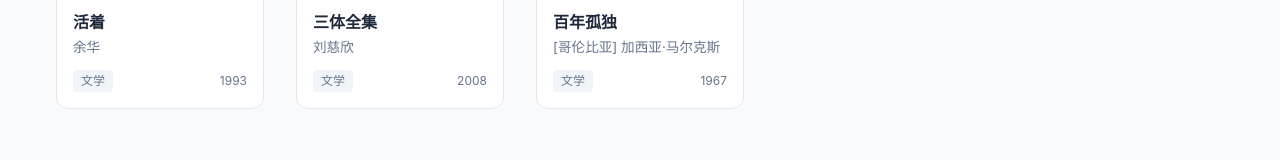
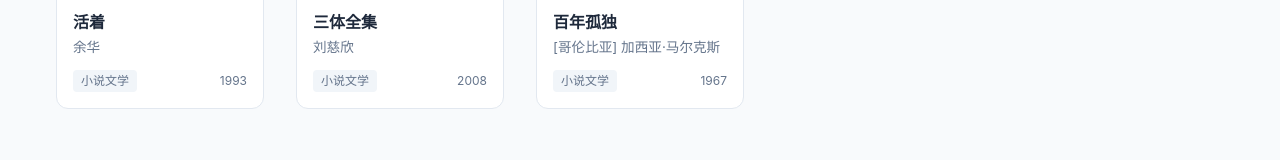
Before and after one commit to oldbaiyang/qifeibook, a React (Vite) app: page / in a window 1280 px wide. Shown: the part 938-1098 px from the top of the page. Built offline with nearby package versions, Linux system fonts and the light colour scheme.

Commit message:
fix: 修复书籍封面URL和分类标签
- 补全封面图片URL中缺失的书名部分
- 将分类从'文学'改为'小说文学'

```diff
--- a/src/data/mockData.js
+++ b/src/data/mockData.js
@@ -133,9 +133,9 @@ export const books = [
     author: "余华",
     authorDetail: "余华,当代著名作家,中国先锋文学代表人物",
     year: "1993",
-    cover: "https://img.aqifei.top/img/2026/01/002_",
+    cover: "https://img.aqifei.top/img/2026/01/002_活着",
     description: "地主少爷富贵嗜赌成性,终于赌光了家业一贫如洗。穷困之中的富贵因为母亲生病前去求医,没想到半路上被国民党部队抓了壮丁,后被解放军所俘虏,回到家乡他才知道母亲已经去世,妻子家珍含辛茹苦带大了一双儿女,但女儿不幸变成了聋哑人,儿子机灵活泼……",
-    category: "文学",
+    category: "小说文学",
     downloadLinks: [
       {
         name: "夸克网盘",
@@ -158,9 +158,9 @@ export const books = [
     author: "刘慈欣",
     authorDetail: "刘慈欣,中国科幻小说代表作家,雨果奖得主",
     year: "2008",
-    cover: "https://img.aqifei.top/img/2026/01/005_",
+    cover: "https://img.aqifei.top/img/2026/01/005_三体全集",
     description: "文化大革命如火如荼地进行,天文学家叶文洁在其间历经劫难,被带到军方绝秘计划'红岸工程'。叶文洁以太阳为天线,向宇宙发出地球文明的第一声啼鸣,取得了探寻外星文明的突破性进展。三颗无规则运行的太阳主导下,四光年外的'三体文明'百余次毁灭与重生,正被逼迫不得不逃离母星,而恰在此时,他们接收到了地球发来的信息……",
-    category: "文学",
+    category: "小说文学",
     downloadLinks: [
       {
         name: "夸克网盘",
@@ -183,9 +183,9 @@ export const books = [
     author: "[哥伦比亚] 加西亚·马尔克斯",
     authorDetail: "加西亚·马尔克斯,哥伦比亚作家,诺贝尔文学奖得主,魔幻现实主义文学代表",
     year: "1967",
-    cover: "https://img.aqifei.top/img/2026/01/006_",
+    cover: "https://img.aqifei.top/img/2026/01/006_百年孤独",
     description: "《百年孤独》是魔幻现实主义文学的代表作,描写了布恩迪亚家族七代人的传奇故事,以及加勒比海沿岸小镇马孔多的百年兴衰,反映了拉丁美洲一个世纪以来风云变幻的历史。作品融入神话传说、民间故事、宗教典故等因素,巧妙地糅合了现实与虚幻,展现出一个瑰丽的想象世界。",
-    category: "文学",
+    category: "小说文学",
     downloadLinks: [
       {
         name: "夸克网盘",
@@ -208,9 +208,9 @@ export const books = [
     author: "[美] 玛格丽特·米切尔",
     authorDetail: "玛格丽特·米切尔,美国作家,《飘》是其唯一的长篇小说",
     year: "1936",
-    cover: "https://img.aqifei.top/img/2026/01/007_",
+    cover: "https://img.aqifei.top/img/2026/01/007_飘",
     description: "《飘》是一部有关战争的小说,但作者没有把着眼点放在战场上。除了亚特兰大之围,作者详细描述过战争,其余的战争场面几乎都是一笔带过。她以女性特有的细腻、真切和委婉,从女主人公的心理感受上反映战争的动荡和残酷,塑造了郝思嘉这个性格复杂、极富魅力的女性形象。",
-    category: "文学",
+    category: "小说文学",
     downloadLinks: [
       {
         name: "夸克网盘",
@@ -233,9 +233,9 @@ export const books = [
     author: "[英] 乔治·奥威尔",
     authorDetail: "乔治·奥威尔,英国作家,《1984》《动物农场》作者",
     year: "1945",
-    cover: "https://img.aqifei.top/img/2026/01/008_",
+    cover: "https://img.aqifei.top/img/2026/01/008_动物农场",
     description: "农场的一群动物成功地进行了一场'革命',将压榨他们的人类东家赶出农场,建立起一个平等的动物社会。然而,动物领袖,那些聪明的猪们最终却篡夺了革命的果实,成为比人类东家更加独裁和极权的统治者。",
-    category: "文学",
+    category: "小说文学",
     downloadLinks: [
       {
         name: "夸克网盘",
@@ -258,9 +258,9 @@ export const books = [
     author: "林奕含",
     authorDetail: "林奕含,台湾作家,本书是其唯一一部长篇小说",
     year: "2017",
-    cover: "https://img.aqifei.top/img/2026/01/009_",
+    cover: "https://img.aqifei.top/img/2026/01/009_房思琪的初恋乐园",
     description: "令人心碎却无能为力的真实故事。向死而生的文学绝唱。李银河、张悦然、冯唐、詹宏志、蒋方舟 万千读者 强力推荐!这是一部惊人而特别的小说,小说作者既具有高度敏锐的感受力、又是一个近乎疯狂的语言天才。",
-    category: "文学",
+    category: "小说文学",
     downloadLinks: [
       {
         name: "夸克网盘",
@@ -283,9 +283,9 @@ export const books = [
     author: "待补充",
     authorDetail: "待补充",
     year: "2024",
-    cover: "https://img.aqifei.top/img/2026/01/010_",
+    cover: "https://img.aqifei.top/img/2026/01/010_三国演义（全二册）",
     description: "三国演义（全二册）",
-    category: "文学",
+    category: "小说文学",
     downloadLinks: [
       {
         name: "夸克网盘",
@@ -308,9 +308,9 @@ export const books = [
     author: "待补充",
     authorDetail: "待补充",
     year: "2024",
-    cover: "https://img.aqifei.top/img/2026/01/011_",
+    cover: "https://img.aqifei.top/img/2026/01/011_福尔摩斯探案全集（上中下）",
     description: "福尔摩斯探案全集（上中下）",
-    category: "文学",
+    category: "小说文学",
     downloadLinks: [
       {
         name: "夸克网盘",
@@ -333,9 +333,9 @@ export const books = [
     author: "[日] 东野圭吾",
     authorDetail: "东野圭吾,日本推理小说家,代表作《白夜行》《嫌疑人X的献身》等",
     year: "1999",
-    cover: "https://img.aqifei.top/img/2026/01/012_",
+    cover: "https://img.aqifei.top/img/2026/01/012_白夜行",
     description: "《白夜行》将无望却坚守的凄凉爱情和执著而缜密的冷静推理完美结合。一九七三年,大阪一栋废弃建筑内发现一名遭利器刺死的男子。此后十九年,嫌疑人之女雪穗与被害者之子桐原亮司走上截然不同的人生道路,一个跻身上流社会,一个却在底层游走,而他们身边的人,却接二连三地离奇死去,警察经过十九年的艰辛追踪,终于使真相大白……",
-    category: "文学",
+    category: "小说文学",
     downloadLinks: [
       {
         name: "夸克网盘",
@@ -358,9 +358,9 @@ export const books = [
     author: "鲁迅",
     authorDetail: "鲁迅,中国现代文学的奠基人之一,伟大的文学家、思想家、革命家",
     year: "1923",
-    cover: "https://img.aqifei.top/img/2026/01/014_",
+    cover: "https://img.aqifei.top/img/2026/01/014_呐喊",
     description: "《呐喊》是鲁迅1918年至1922年所作的短篇小说的结集,收有《狂人日记》《孔乙己》《药》《阿Q正传》《故乡》等14篇作品。当时正值'五四运动'时期,作者创作小说意在描写'病态社会的不幸的人们',揭示旧中国的社会问题,唤醒麻木的中国民众。",
-    category: "文学",
+    category: "小说文学",
     downloadLinks: [
       {
         name: "夸克网盘",
@@ -383,9 +383,9 @@ export const books = [
     author: "[法] 圣埃克苏佩里",
     authorDetail: "圣埃克苏佩里,法国作家、飞行员,《小王子》作者",
     year: "1943",
-    cover: "https://img.aqifei.top/img/2026/01/015_",
+    cover: "https://img.aqifei.top/img/2026/01/015_小王子",
     description: "小王子是一个超凡脱俗的仙童,他住在一颗只比他大一丁点儿的小行星上。陪伴他的是一朵他非常喜爱的小玫瑰花。但玫瑰花的虚荣心伤害了小王子对她的感情。小王子告别小行星,开始了遨游太空的旅行。他先后访问了六个行星,各种见闻使他陷入忧伤,他感到大人们荒唐可笑、太不正常。",
-    category: "文学",
+    category: "小说文学",
     downloadLinks: [
       {
         name: "夸克网盘",
@@ -408,9 +408,9 @@ export const books = [
     author: "[丹麦] 安徒生",
     authorDetail: "安徒生,丹麦作家,世界著名童话作家",
     year: "1835-1872",
-    cover: "https://img.aqifei.top/img/2026/01/016_",
+    cover: "https://img.aqifei.top/img/2026/01/016_安徒生童话故事集",
     description: "《安徒生童话》是丹麦作家安徒生创作的童话集。该作爱憎分明,热情歌颂劳动人民、赞美他们的善良和纯洁的优秀品德;无情地揭露和批判王公贵族们的愚蠢、无能、贪婪和残暴。其中较为闻名的故事有《小美人鱼》、《丑小鸭》、《卖火柴的小女孩》、《拇指姑娘》等。",
-    category: "文学",
+    category: "小说文学",
     downloadLinks: [
       {
         name: "夸克网盘",
@@ -433,9 +433,9 @@ export const books = [
     author: "三毛",
     authorDetail: "三毛,台湾著名女作家,本名陈懋平",
     year: "1976",
-    cover: "https://img.aqifei.top/img/2026/01/017_",
+    cover: "https://img.aqifei.top/img/2026/01/017_撒哈拉的故事",
     description: "三毛作品中最膾炙人口的《撒哈拉的故事》,是她在撒哈拉沙漠生活时的见闻,以及她思考和感怀的结晶。不论是爱情、友谊、还是对大自然的热爱,都反映在她的作品里,广受读者喜爱。",
-    category: "文学",
+    category: "小说文学",
     downloadLinks: [
       {
         name: "夸克网盘",
@@ -458,9 +458,9 @@ export const books = [
     author: "[意] 埃莱娜·费兰特",
     authorDetail: "埃莱娜·费兰特,意大利作家,'那不勒斯四部曲'作者",
     year: "2014",
-    cover: "https://img.aqifei.top/img/2026/01/018_",
+    cover: "https://img.aqifei.top/img/2026/01/018_失踪的孩子",
     description: "《失踪的孩子》是'那不勒斯四部曲'的第四部,也是完结篇。时间跨度长达半个世纪。通过莉拉和埃莱娜的个人命运、恩怨纠葛,描绘了二战后意大利政治、经济和社会状况的变迁,展现了一幅意大利现当代的史诗画卷。",
-    category: "文学",
+    category: "小说文学",
     downloadLinks: [
       {
         name: "夸克网盘",
@@ -483,9 +483,9 @@ export const books = [
     author: "金庸",
     authorDetail: "金庸,本名查良镛,武侠小说泰斗,香港'四大才子'之一",
     year: "1963",
-    cover: "https://img.aqifei.top/img/2026/01/019_",
+    cover: "https://img.aqifei.top/img/2026/01/019_天龙八部",
     description: "《天龙八部》以宋哲宗时代为背景,通过宋、辽、大理、西夏、吐蕃等王国之间的武林恩怨和民族矛盾,从哲学的高度对人生和社会进行审视和描写,展示了一幅波澜壮阔的生活画卷,将人性、情感和浩 然正气发挥到了极致。其故事之离奇曲折、涉及人物之众多、历史背景之广泛、武侠战役之庞大、想象力之丰富,当属'金书'之最。",
-    category: "文学",
+    category: "小说文学",
     downloadLinks: [
       {
         name: "夸克网盘",
@@ -508,9 +508,9 @@ export const books = [
     author: "[俄] 陀思妥耶夫斯基",
     authorDetail: "陀思妥耶夫斯基,19世纪俄国批判现实主义作家",
     year: "1880",
-    cover: "https://img.aqifei.top/img/2026/01/020_",
+    cover: "https://img.aqifei.top/img/2026/01/020_卡拉马佐夫兄弟",
     description: "《卡拉马佐夫兄弟》是陀思妥耶夫斯基的代表作之一,也是他的最后一部小说。小说通过一桩真实发生过的弑父案,描写老卡拉马佐夫同三个儿子即两代人之间的尖锐冲突。老卡拉马佐夫贪婪好色,独占妻子留给儿子们的遗产,并与长子德米特里为一个风流女子争风吃醋。",
-    category: "文学",
+    category: "小说文学",
     downloadLinks: [
       {
         name: "夸克网盘",
```
